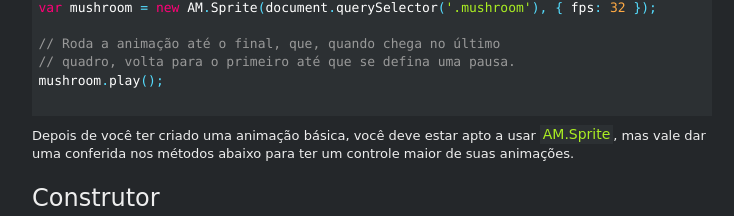
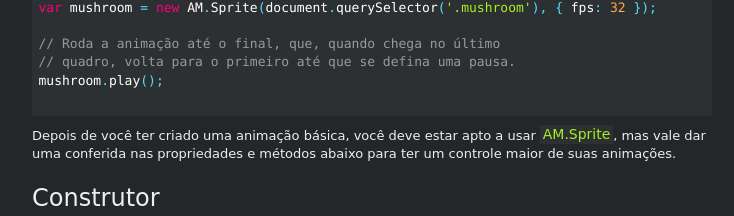
Before and after one commit to adriancmiranda/sprite.js, a plain HTML site: page index.html in a window 1280 px wide. Shown: the part 2858-3074 px from the top of the page, without its empty margins (268-1002 px from the left). Drawn offline with Linux system fonts and the light colour scheme; a web font is replaced by a local one.

Commit message:
Getting Started

```diff
--- a/index.html
+++ b/index.html
@@ -118,7 +118,7 @@
 				</pre>
 
 				<!-- Tip -->
-				<p>Depois de você ter criado uma animação básica, você deve estar apto a usar <a>AM.Sprite</a>, mas vale dar uma conferida nos métodos abaixo para ter um controle maior de suas animações.</p>
+				<p>Depois de você ter criado uma animação básica, você deve estar apto a usar <a>AM.Sprite</a>, mas vale dar uma conferida nas propriedades e métodos abaixo para ter um controle maior de suas animações.</p>
 
 				<!-- Constructor -->
 				<h2>Construtor</h2>
```
